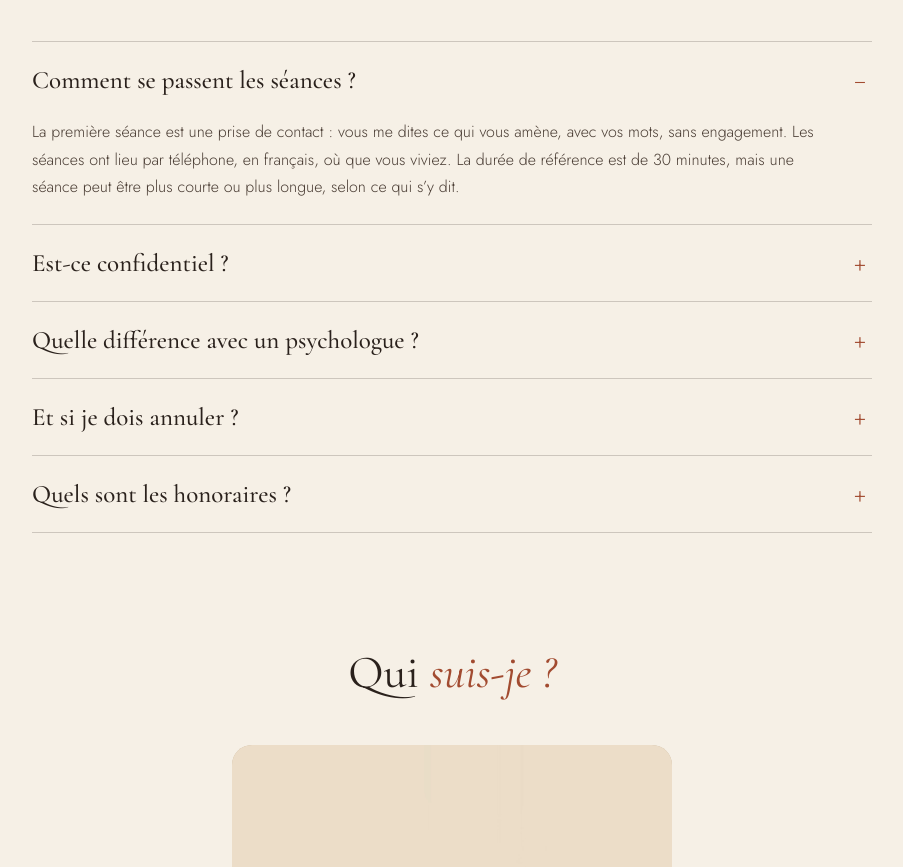
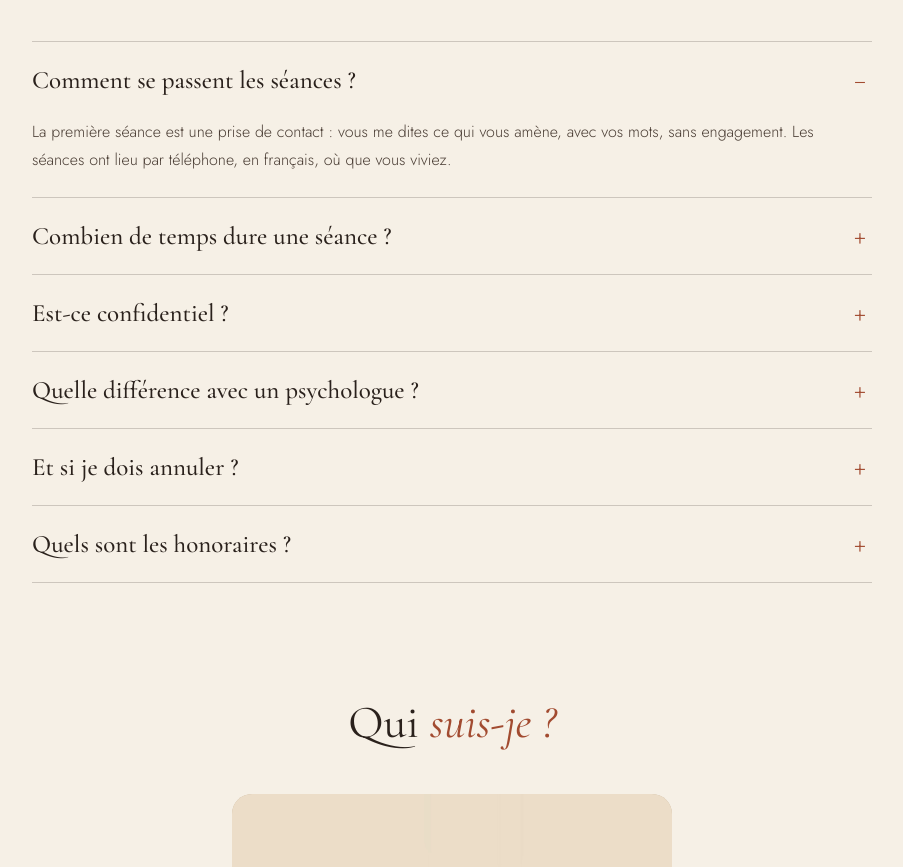
Before and after one commit to moomdbe/legoutdevivre-site, a plain HTML site: page index.html in a window 1280 px wide. Shown: the part 5771-6638 px from the top of the page, without its empty margins (188-1091 px from the left). Drawn offline with Linux system fonts and the light colour scheme.

Commit message:
Aperçu : question à part sur la durée des séances
Co-Authored-By: Claude Sonnet 5.5 <noreply@anthropic.com>
Claude-Session: https://claude.ai/code/session_01AJJxdJZWsS6gzEnFsntUuT

```diff
--- a/index.html
+++ b/index.html
@@ -412,7 +412,14 @@ input::placeholder,textarea::placeholder{color:#8A7B6E}
           <span style="font-family:'Cormorant Garamond',serif;font-weight:500;font-size:clamp(21px,2vw,25px);line-height:1.2">Comment se passent les séances ?</span>
           <span class="faq-sign" aria-hidden="true" style="flex:none;font-size:22px;font-weight:300;color:#A24B30;width:24px;text-align:center">−</span>
         </button>
-        <p id="faq-a0" style="margin:0;padding:0 44px 24px 0;font-size:16px;font-weight:300;line-height:1.7;color:#4A3D34">La première séance est une prise de contact : vous me dites ce qui vous amène, avec vos mots, sans engagement. Les séances ont lieu par téléphone, en français, où que vous viviez. La durée de référence est de 30 minutes, mais une séance peut être plus courte ou plus longue, selon ce qui s’y dit.</p>
+        <p id="faq-a0" style="margin:0;padding:0 44px 24px 0;font-size:16px;font-weight:300;line-height:1.7;color:#4A3D34">La première séance est une prise de contact : vous me dites ce qui vous amène, avec vos mots, sans engagement. Les séances ont lieu par téléphone, en français, où que vous viviez.</p>
+      </div>
+      <div class="faq-item" style="border-bottom:1px solid rgba(42,33,28,0.2)">
+        <button type="button" class="faq-q" aria-expanded="false" aria-controls="faq-a5" style="width:100%;background:transparent;border:0;padding:22px 0;display:flex;justify-content:space-between;align-items:center;gap:20px;text-align:left;cursor:pointer;color:#2A211C">
+          <span style="font-family:'Cormorant Garamond',serif;font-weight:500;font-size:clamp(21px,2vw,25px);line-height:1.2">Combien de temps dure une séance ?</span>
+          <span class="faq-sign" aria-hidden="true" style="flex:none;font-size:22px;font-weight:300;color:#A24B30;width:24px;text-align:center">+</span>
+        </button>
+        <p id="faq-a5" hidden style="margin:0;padding:0 44px 24px 0;font-size:16px;font-weight:300;line-height:1.7;color:#4A3D34">La durée de référence est de 30 minutes, mais une séance peut être plus courte ou plus longue, selon ce qui s’y dit.</p>
       </div>
       <div class="faq-item" style="border-bottom:1px solid rgba(42,33,28,0.2)">
         <button type="button" class="faq-q" aria-expanded="false" aria-controls="faq-a1" style="width:100%;background:transparent;border:0;padding:22px 0;display:flex;justify-content:space-between;align-items:center;gap:20px;text-align:left;cursor:pointer;color:#2A211C">
```
